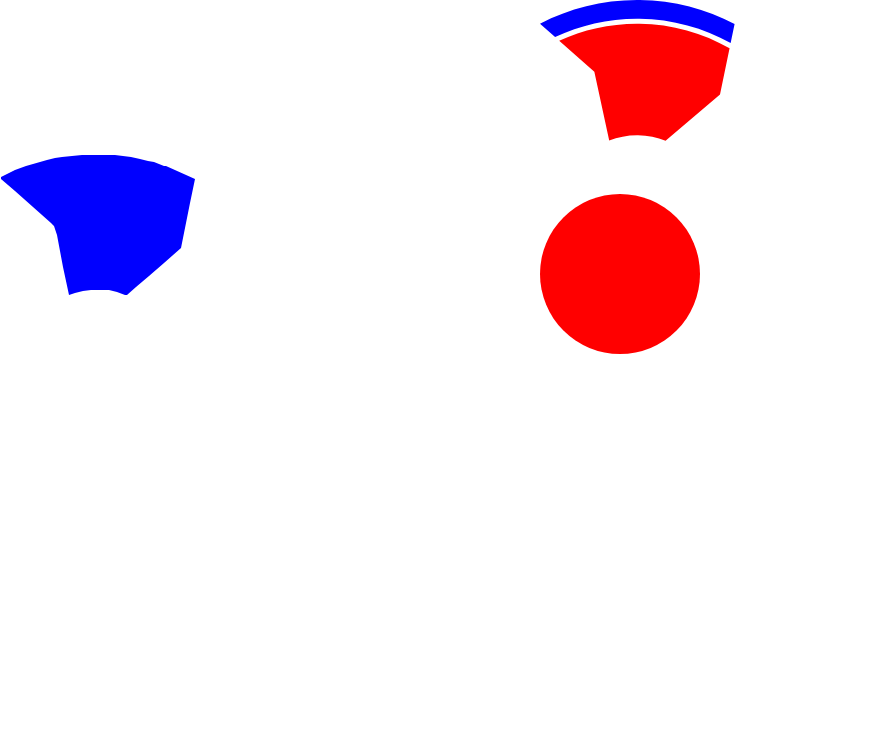
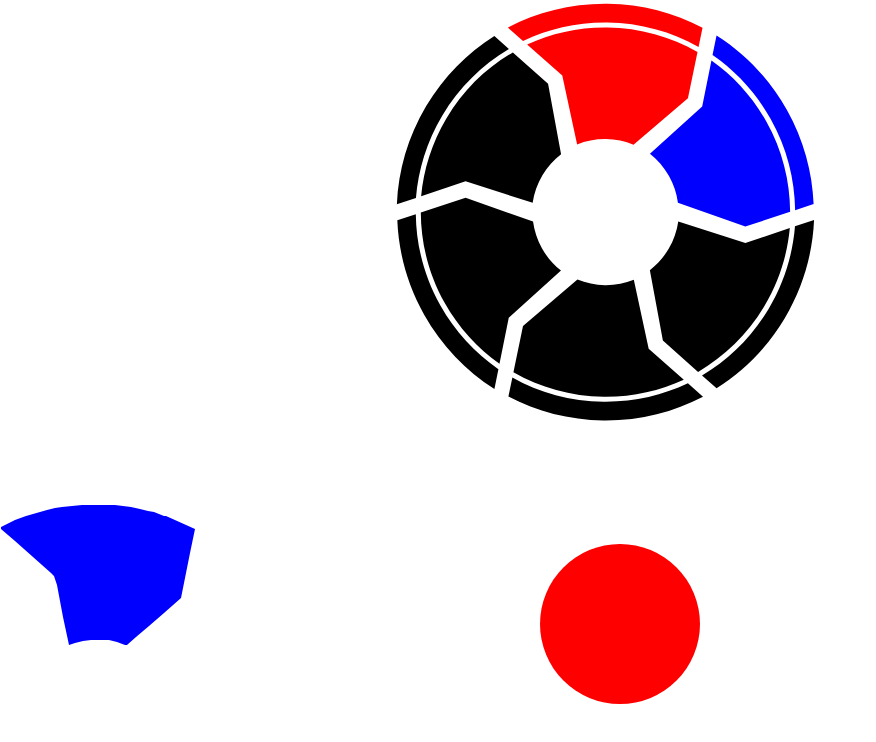
Before and after one commit to Mvbraathen/interaction-master, a React (Create React App) app: page / in a window 1280 px wide. Shown: the top 742 px of the page, without its empty margins (0-876 px from the left). Built offline with nearby package versions, Linux system fonts and the light colour scheme.

Commit message:
full circle menu added

```diff
--- a/src/components/polygon/Polygon.jsx
+++ b/src/components/polygon/Polygon.jsx
@@ -22,24 +22,42 @@ class Polygon extends Component {
 
   	render(){
     	return <div>
-            <svg width="200" height="150" viewbox="0 0 0 0">
+            <svg width="500" height="500" viewbox="0 0 0 0">
                 <g>
-                    <path className="slice1"
-                        d="M99.42,23.65C70.8,23.29,43.6,29.43,19.19,40.67l35.15,
-                        31.01l14.86,68.89c8.9-3.57,18.63-5.5,28.82-5.37 c9.76,
-                        0.12,19.04,2.13,27.55,5.63L180,94.39l9.57-46.2C162.94,
-                        32.96,132.21,24.06,99.42,23.65z"
-                    />
-                </g>
-
-                <g>
-                    <path className="slice2"
-                        d="M99.48,18.65c33.09,0.42,
-                        64.15,9.23,91.16,24.39l3.95-19.07C166.21,9.06,133.97,0.45,
-                        99.71,0.02 C63.75-0.44,29.79,8.18,0,23.74l15.1,13.32C40.67,
-                        24.92,69.31,18.27,99.48,18.65z"
-                    />
-                </g>
+    <g className="slice1">
+        <path class="st0" d="M217.35,27.5c-28.61-0.36-55.82,5.77-80.23,17.01l35.15,31.01l14.86,68.89c8.9-3.57,18.63-5.5,28.82-5.37
+            c9.76,0.12,19.04,2.13,27.55,5.63l54.44-46.44l9.57-46.2C280.88,36.8,250.14,27.91,217.35,27.5z M217.41,22.5c33.09,0.42,64.15,9.23,91.16,24.39l3.95-19.07c-28.39-14.91-60.62-23.52-94.88-23.95
+            c-35.96-0.45-69.92,8.17-99.71,23.72l15.1,13.32C158.61,28.77,187.25,22.12,217.41,22.5z"/>
+    </g>
+    <g className="slice2">
+        <path class="st0" d="M376.31,121.45c-13.99-24.96-32.91-45.45-54.85-60.97l-9.28,45.94l-52.23,47.32
+            c7.54,5.92,14.08,13.39,19.06,22.27c4.77,8.51,7.68,17.56,8.9,26.67l67.43,23.93l44.79-14.81
+            C400.02,181.12,392.35,150.05,376.31,121.45z M380.68,119c16.19,28.87,24.08,60.17,24.46,91.14l18.49-6.11c-1.28-32.04-9.94-64.26-26.7-94.15
+            c-17.59-31.37-42.03-56.47-70.4-74.49l-3.99,19.73C345.84,71.21,365.92,92.69,380.68,119z"/>
+    </g>
+    <g>
+        <path class="st0" d="M374.43,306.09c14.62-24.6,22.91-51.23,25.38-77.99l-44.43,14.93l-67.1-21.58
+            c-1.35,9.49-4.56,18.88-9.76,27.64c-4.98,8.39-11.36,15.43-18.65,21.04l13,70.36l35.22,31.39
+            C334.61,356.45,357.68,334.28,374.43,306.09z M378.73,308.64c-16.91,28.45-40.07,50.94-66.7,66.76l14.54,12.96c27.1-17.13,50.68-40.74,68.18-70.2
+            c18.37-30.92,27.89-64.64,29.31-98.21l-19.08,6.41C402.71,254.58,394.14,282.71,378.73,308.64z"/>
+    </g>
+    <g>
+        <path class="st0" d="M213.59,396.78c28.61,0.36,55.82-5.77,80.23-17.01l-35.15-31.01l-14.86-68.89c-8.9,3.57-18.63,5.5-28.82,5.37
+            c-9.76-0.12-19.04-2.13-27.55-5.63L133,326.04l-9.57,46.2C150.06,387.48,180.8,396.37,213.59,396.78z M213.53,401.78c-33.09-0.42-64.15-9.23-91.16-24.39l-3.95,19.07c28.39,14.91,60.62,23.52,94.88,23.95
+            c35.96,0.45,69.92-8.17,99.71-23.72l-15.1-13.32C272.33,395.51,243.69,402.16,213.53,401.78z"/>
+    </g>
+    <g>
+        <path class="st0" d="M54.63,302.83c13.99,24.96,32.91,45.45,54.85,60.97l9.28-45.94l52.23-47.32
+            c-7.54-5.92-14.08-13.39-19.06-22.27c-4.77-8.51-7.68-17.56-8.9-26.67L75.6,197.67L30.8,212.48
+            C30.92,243.16,38.59,274.22,54.63,302.83z M50.27,305.28c-16.19-28.87-24.08-60.17-24.46-91.14l-18.49,6.11c1.28,32.04,9.94,64.26,26.7,94.15
+            c17.59,31.37,42.03,56.47,70.4,74.49l3.99-19.73C85.1,353.07,65.02,331.59,50.27,305.28z"/>
+    </g>
+    <g>
+        <path class="st0" d="M56.51,118.19c-14.62,24.6-22.91,51.23-25.38,77.99l44.43-14.93l67.1,21.58c1.35-9.49,4.56-18.88,9.76-27.64
+            c4.98-8.39,11.36-15.43,18.65-21.04l-13-70.36l-35.22-31.39C96.33,67.82,73.26,90,56.51,118.19z M52.21,115.64c16.91-28.45,40.07-50.94,66.7-66.76l-14.54-12.96c-27.1,17.13-50.68,40.74-68.18,70.2
+            C17.81,137.03,8.3,170.75,6.87,204.33l19.08-6.41C28.23,169.7,36.8,141.57,52.21,115.64z"/>
+    </g>
+</g>
             </svg>
         </div>
   	}
```
